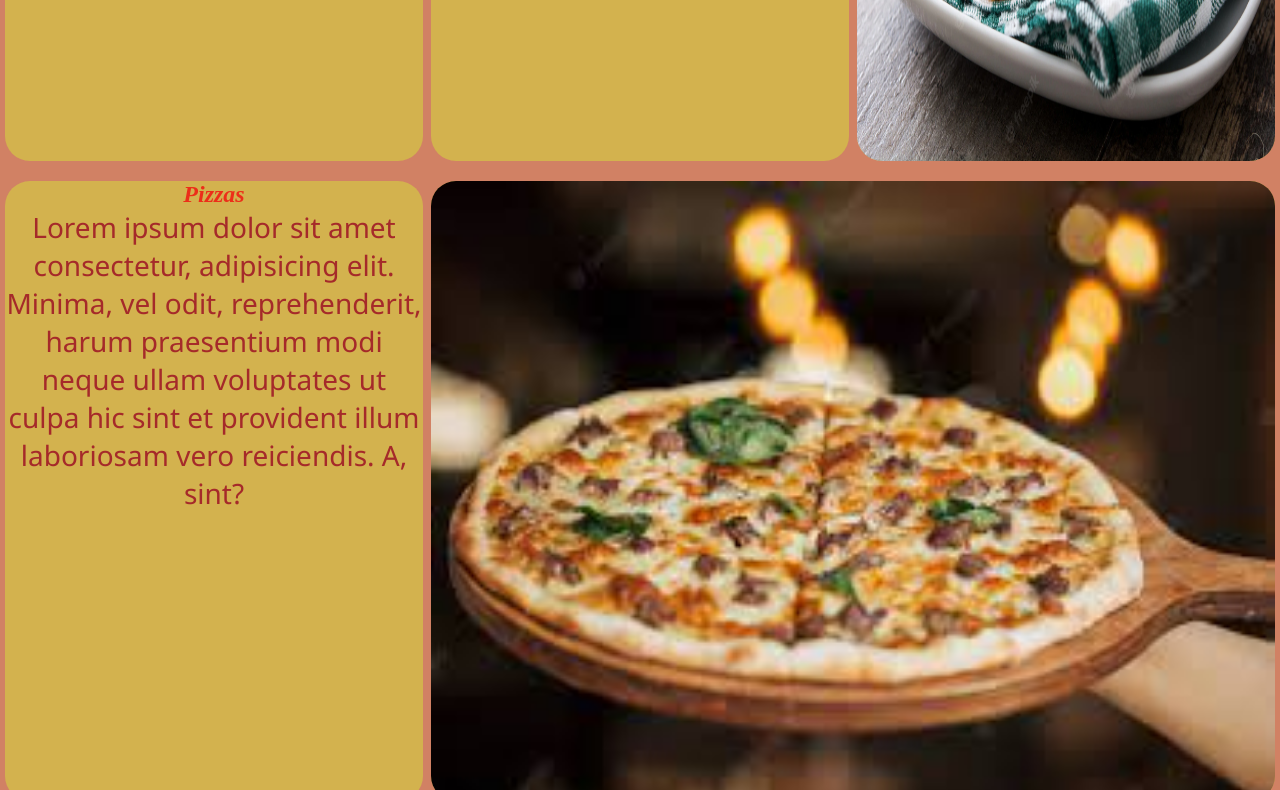
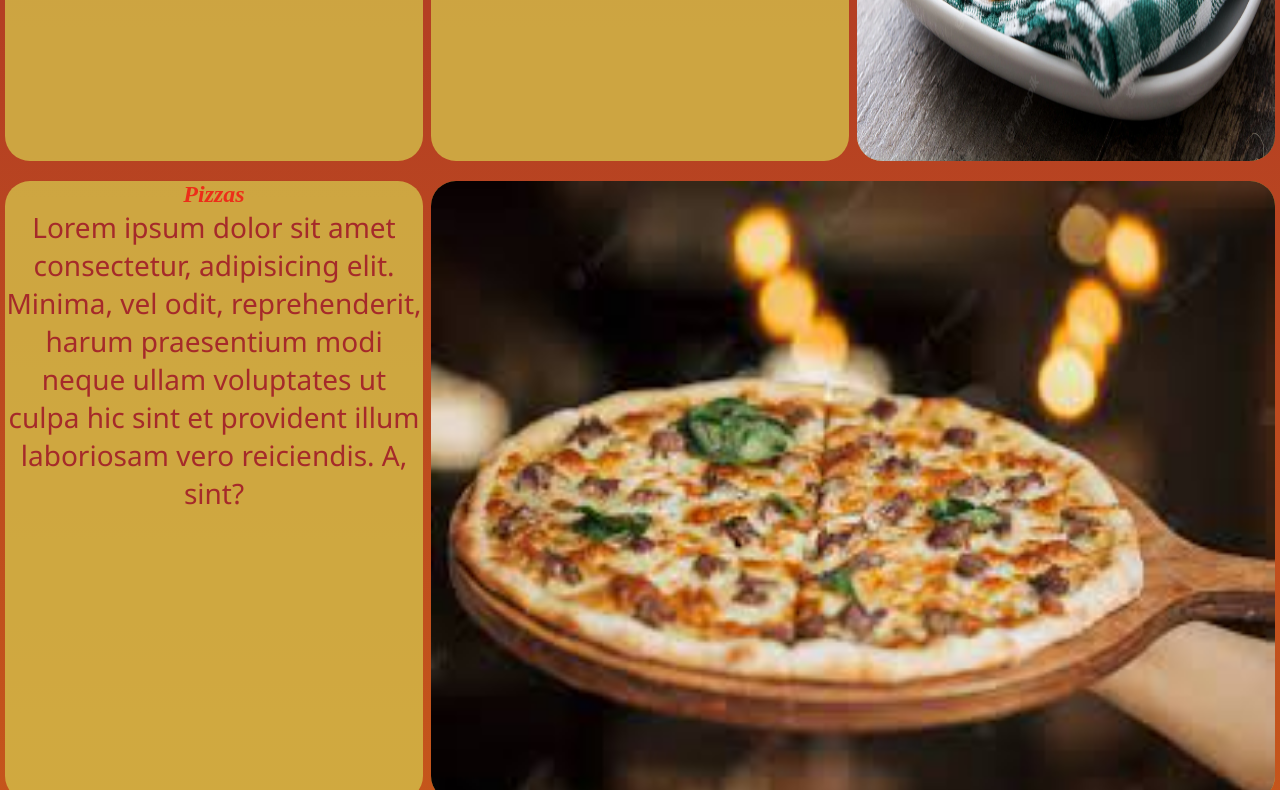
Before and after one commit to FLSfreedom/HTML-CSS--BigFood, a plain HTML site: page pages/productos.html in a window 1280 px wide. Shown: the part 690-1480 px from the top of the page. Drawn offline with Linux system fonts and the light colour scheme.

Commit message:
primeras animaciones

```diff
--- a/styles/style.css
+++ b/styles/style.css
@@ -3,8 +3,7 @@
     padding: 0;
 }
 body {
-    background-color: rgb(209, 129, 100);
-
+    background-image: linear-gradient(to top, orange, brown);
 }
 .detallesLogo {
     width: 100px;
--- a/styles/stylecontacto.css
+++ b/styles/stylecontacto.css
@@ -6,7 +6,7 @@
     display: inline;
 }
 body {
-    background-color: rgb(209, 129, 100);
+    background-image: linear-gradient(to top, orange, brown);
     padding: 5px;
 }
 .detallesLogo {
--- a/styles/styleproductos.css
+++ b/styles/styleproductos.css
@@ -6,7 +6,7 @@
     display: inline;
 }
 body {
-    background-color: rgb(209, 129, 100);
+    background-image: linear-gradient(to top, orange, brown);
 }
 .ubicacionLista {
     text-align: center;
@@ -132,6 +132,10 @@ h2 {
     font-weight: bold;
     list-style: none;
     font-style: italic;
+}
+#estiloLista:hover {
+    transform: rotate(360deg);
+    transition: 1s;
 }
 h1 {
     text-align: center;
--- a/styles/stylesobrenosotros.css
+++ b/styles/stylesobrenosotros.css
@@ -6,7 +6,7 @@
     display: inline;
 }
 body {
-    background-color: rgb(209, 129, 100);
+    background-image: linear-gradient(to top, orange, brown);
     padding: 5px;
 }
 .detallesLogo {
--- a/styles/stylesucursales.css
+++ b/styles/stylesucursales.css
@@ -6,7 +6,7 @@
     display: inline;
 }
 body {
-    background-color: rgb(209, 129, 100);
+    background-image: linear-gradient(to top, orange, brown);
     padding: 5px;
 }
 .detallesLogo {
```
